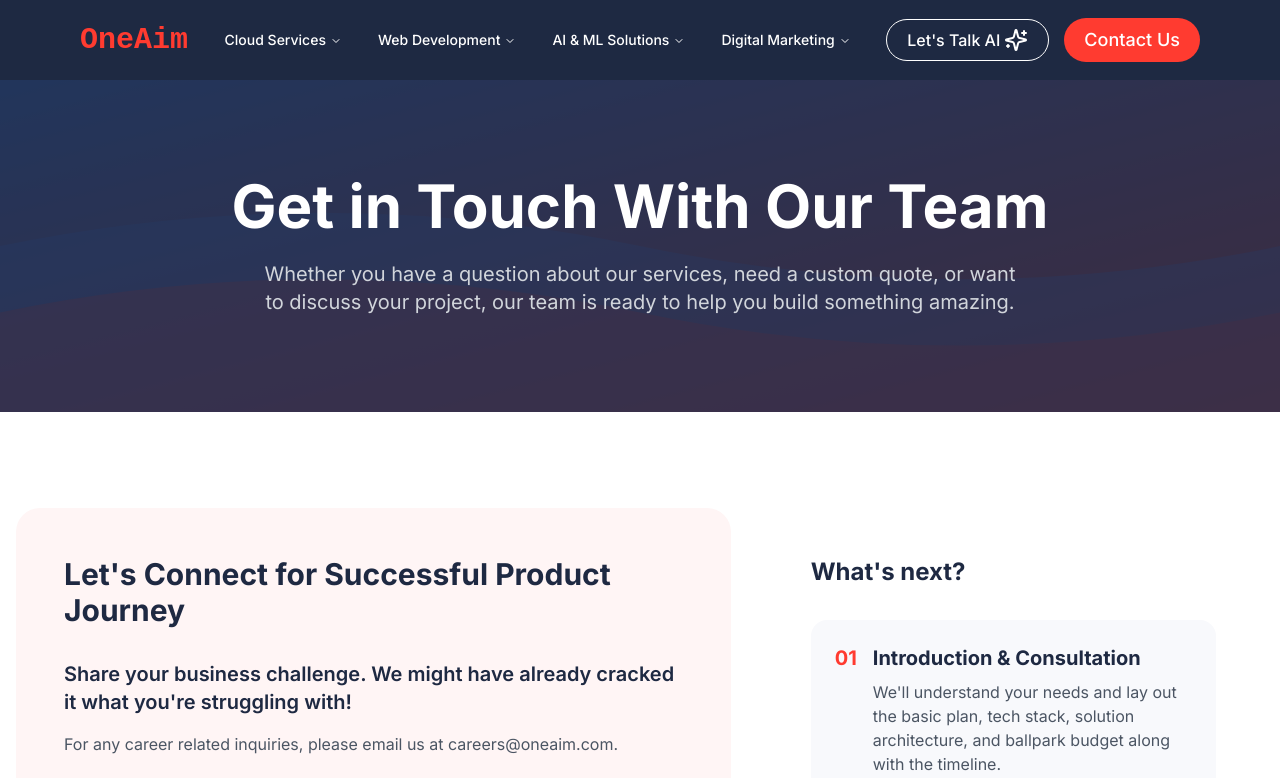
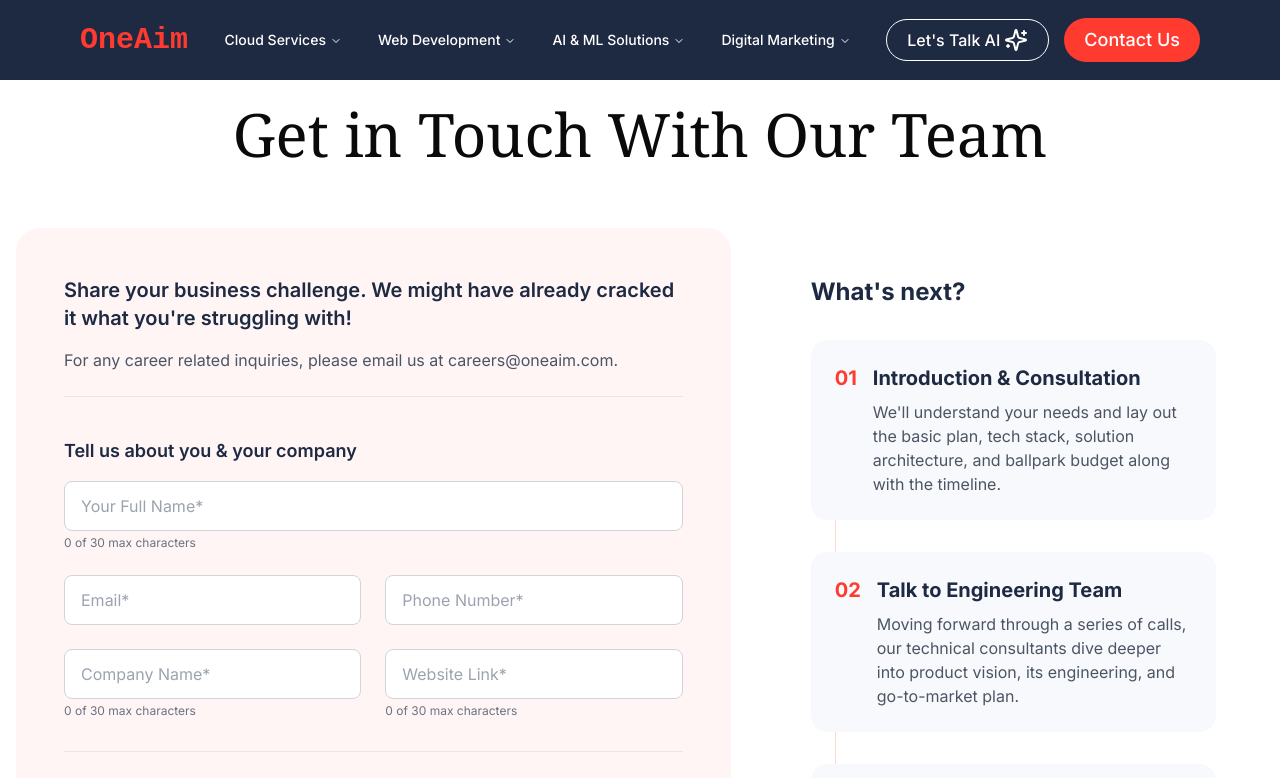
Before and after one commit to abhaykantmishra/oneaim-it-solution, a Next.js app: page /contact in a window 1280 px wide. Shown: the top 778 px of the page. Built offline with nearby package versions, Linux system fonts and the light colour scheme.

Commit message:
fix(ui): minor changes in contact page ui

```diff
--- a/src/app/(others)/contact/page.js
+++ b/src/app/(others)/contact/page.js
@@ -151,42 +151,21 @@ export default function ContactPage() {
 
   return (
     <>
-      <main className="pt-20">
+      {/* <Header /> */}
+      <main className="pt-20 ">
         {/* Hero Section */}
-        <section className="w-full py-16 md:py-24 bg-[#1e2942] text-white relative overflow-hidden">
-          <div className="container mx-auto px-4 relative z-10">
-            <motion.div
-              className="max-w-4xl mx-auto text-center"
-              initial={{ opacity: 0, y: 20 }}
-              animate={{ opacity: 1, y: 0 }}
-              transition={{ duration: 0.6 }}
-            >
-              <h1 className="text-4xl md:text-5xl lg:text-6xl font-bold mb-6">Get in Touch With Our Team</h1>
-              <p className="text-lg md:text-xl text-gray-300 max-w-3xl mx-auto">
-                Whether you have a question about our services, need a custom quote, or want to discuss your project,
-                our team is ready to help you build something amazing.
-              </p>
-            </motion.div>
-          </div>
+        <motion.div
+          className="p-4 md:p-6 w-full"
+          initial={{ opacity: 0, x: -30 }}
+          animate={{ opacity: 1, x: 0 }}
+          transition={{ duration: 0.6 }}
+        >
+          <h1 className="text-4xl md:text-5xl lg:text-6xl font-serif font-medium mx-auto text-center">Get in Touch With Our Team</h1>
+        </motion.div>
 
-          {/* Decorative background elements */}
-          <div className="absolute top-0 right-0 w-full h-full z-0 opacity-20">
-            <svg width="100%" height="100%" viewBox="0 0 100 100" preserveAspectRatio="none">
-              <defs>
-                <linearGradient id="grad1" x1="0%" y1="0%" x2="100%" y2="100%">
-                  <stop offset="0%" stopColor="#3b82f6" stopOpacity="0.7" />
-                  <stop offset="100%" stopColor="#ff3b30" stopOpacity="0.7" />
-                </linearGradient>
-              </defs>
-              <path d="M0,0 L100,0 L100,100 L0,100 Z" fill="url(#grad1)" />
-              <path d="M0,50 Q25,30 50,50 T100,50 L100,100 L0,100 Z" fill="#3b82f6" opacity="0.3" />
-              <path d="M0,70 Q25,50 50,70 T100,70 L100,100 L0,100 Z" fill="#ff3b30" opacity="0.3" />
-            </svg>
-          </div>
-        </section>
 
         {/* Main Contact Section */}
-        <section className="w-full py-16 md:py-24 bg-white">
+        <section className="w-full py-8 md:py-10 bg-white">
           <div className="container mx-auto px-4">
             <div className="grid grid-cols-1 lg:grid-cols-12 gap-8 max-w-7xl mx-auto">
               {/* Contact Form */}
@@ -197,13 +176,9 @@ export default function ContactPage() {
                   animate={{ opacity: 1, x: 0 }}
                   transition={{ duration: 0.6 }}
                 >
-                  <h2 className="text-3xl font-bold text-[#1e2942] mb-8">
-                    Let's Connect for Successful Product Journey
-                  </h2>
-
                   <div className="mb-10">
                     <h3 className="text-xl font-semibold text-[#1e2942] mb-4">
-                      Share your business challenge. We might have already cracked it what you're struggling with!
+                      Share your business challenge. We might have already cracked it what you&apos;re struggling with!
                     </h3>
                     <p className="text-gray-600 mb-6">
                       For any career related inquiries, please email us at careers@oneaim.com.
@@ -392,7 +367,7 @@ export default function ContactPage() {
                   animate={{ opacity: 1, x: 0 }}
                   transition={{ duration: 0.6 }}
                 >
-                  <h2 className="text-2xl font-bold text-[#1e2942] mb-8">What's next?</h2>
+                  <h2 className="text-2xl font-bold text-[#1e2942] mb-8">What&apos;s next?</h2>
 
                   <div className="space-y-8">
                     {processSteps.map((step, index) => (
@@ -518,56 +493,6 @@ export default function ContactPage() {
           </div>
         </section>
 
-        {/* Office Locations Section */}
-        {/* <section className="w-full py-16 md:py-24 bg-[#f8f9fc]">
-          <div className="container mx-auto px-4">
-            <motion.div
-              className="max-w-3xl mx-auto text-center mb-16"
-              initial={{ opacity: 0, y: 20 }}
-              animate={{ opacity: 1, y: 0 }}
-              transition={{ duration: 0.6 }}
-            >
-              <h2 className="text-3xl md:text-4xl font-bold text-[#1e2942] mb-6">Our Offices</h2>
-              <p className="text-lg text-gray-600">
-                With offices around the globe, we're ready to serve you wherever you are.
-              </p>
-            </motion.div>
-
-            <div className="max-w-6xl mx-auto">
-              <div className="grid grid-cols-1 md:grid-cols-2 lg:grid-cols-3 gap-6 border border-gray-200 rounded-3xl overflow-hidden">
-                {officeLocations.map((office, index) => (
-                  <motion.div
-                    key={index}
-                    className="p-6 border-b border-r border-gray-200 bg-white"
-                    initial={{ opacity: 0, y: 20 }}
-                    animate={{ opacity: 1, y: 0 }}
-                    transition={{ duration: 0.5, delay: index * 0.05 }}
-                  >
-                    <div className="flex items-center gap-3 mb-4">
-                      <span className="text-2xl">{office.flag}</span>
-                      <h3 className="text-xl font-semibold text-[#1e2942]">{office.country}</h3>
-                    </div>
-
-                    <div className="mb-4">
-                      {office.address.map((line, i) => (
-                        <p key={i} className="text-gray-600">
-                          {line}
-                        </p>
-                      ))}
-                    </div>
-
-                    {office.phone && (
-                      <a href={`tel:${office.phone}`} className="text-[#ff3b30] font-medium hover:underline">
-                        {office.phone}
-                      </a>
-                    )}
-                  </motion.div>
-                ))}
-              </div>
-            </div>
-          </div>
-        </section> */}
-
         {/* FAQ Section */}
         <section className="w-full py-16 md:py-24 bg-[#f8f9fc]">
           <div className="container mx-auto px-4">
@@ -598,7 +523,7 @@ export default function ContactPage() {
                   <div className="px-6 pb-6">
                     <p className="text-gray-600">
                       We can typically begin work within 1-2 weeks of finalizing project details and agreements. For
-                      urgent projects, we may be able to expedite this timeline. During our initial consultation, we'll
+                      urgent projects, we may be able to expedite this timeline. During our initial consultation, we&apos;ll
                       discuss your timeline requirements and provide a specific start date.
                     </p>
                   </div>
@@ -681,7 +606,7 @@ export default function ContactPage() {
             >
               <h2 className="text-3xl md:text-4xl font-bold mb-6">Ready to Transform Your Business?</h2>
               <p className="text-lg text-gray-300 mb-10 max-w-3xl mx-auto">
-                Let's collaborate to build innovative solutions that drive your business forward. Our team of experts is
+                Let&apos;s collaborate to build innovative solutions that drive your business forward. Our team of experts is
                 ready to turn your vision into reality.
               </p>
               <motion.a
@@ -696,7 +621,6 @@ export default function ContactPage() {
           </div>
         </section>
 
-        {/* <ChatButton /> */}
       </main>
     </>
   )
```
